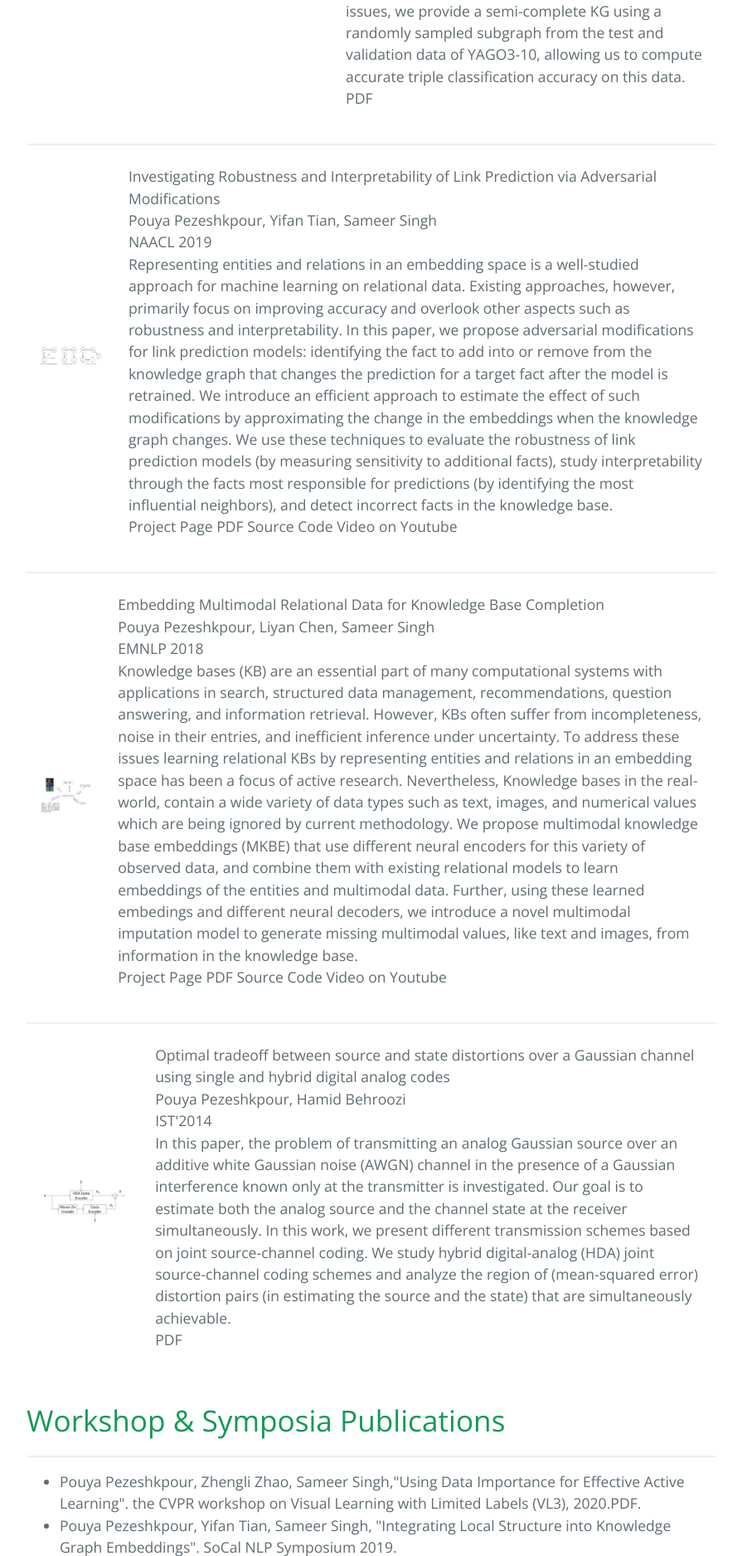
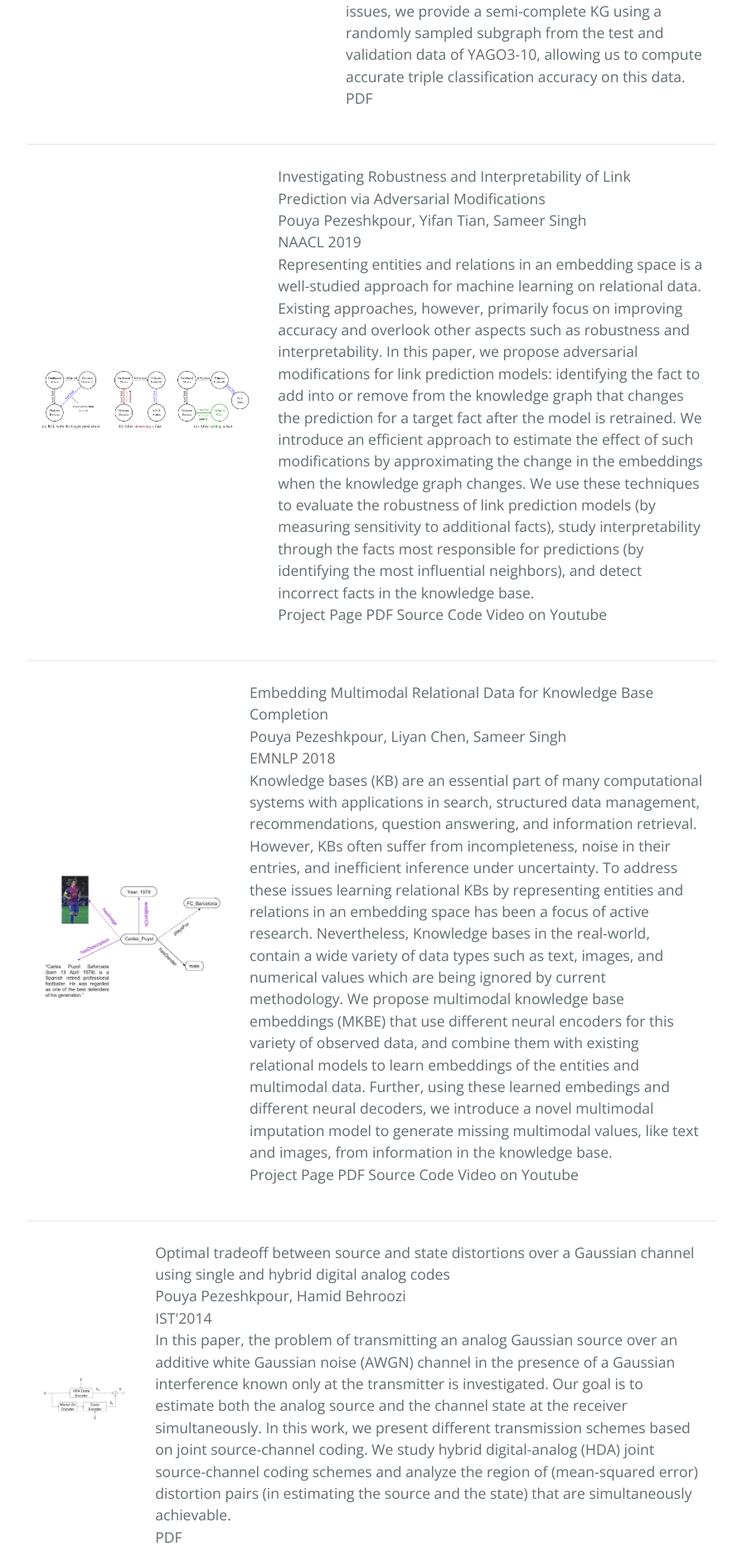
Before and after one commit to pouyapez/pouyapez.github.io, a Jekyll site: the page built from index.md, in a window 1280 px wide. Shown: the part 1513-3388 px from the top of the page at 83% size, without its empty margins (192-1087 px from the left). Built offline with Jekyll 4.4.1, drawn with Linux system fonts in a browser that asks for light colours.

Commit message:
Update index.md

```diff
--- a/index.md
+++ b/index.md
@@ -54,8 +54,7 @@
               AKBC 2020<br>
                In this paper, we first study the shortcomings of the evaluation metrics in knowldge graph Embeddings.  More               specifically, we demonstrate that these metrics 1) are unreliable for estimating calibration, 2) make strong assumptions that    are often violated, and 3) do not sufficiently, and consistently, differentiate embedding methods from simple approaches and from each other. To address these issues, we provide a semi-complete KG using a randomly sampled subgraph from the test and       validation data of YAGO3-10, allowing us to compute accurate triple classification accuracy on this data. <br>
              PDF
-
-            </p>
+             </p>
         </td>
       </tr>
    </table>
@@ -67,7 +66,7 @@
    <table class="content-table">
       <tr>
         <td>
-          <img class="left-align image noselect" src="/images/criage.png" style="width:100%"  width="5000">
+          <img class="left-align image noselect" src="/images/criage.png" width="5000">
         </td>
         <td>
           <p class="text right-align text-large add-top-margin" style="width:100%;">
@@ -87,7 +86,7 @@
    <table class="content-table">
       <tr>
         <td>
-          <img class="left-align image noselect" src="/images/graph.jpg" style="width:100%"  width="5000">
+          <img class="left-align image noselect" src="/images/graph.jpg" width="5000">
         </td>
         <td>
           <p class="text right-align text-large add-top-margin" style="width:100%;">
```
